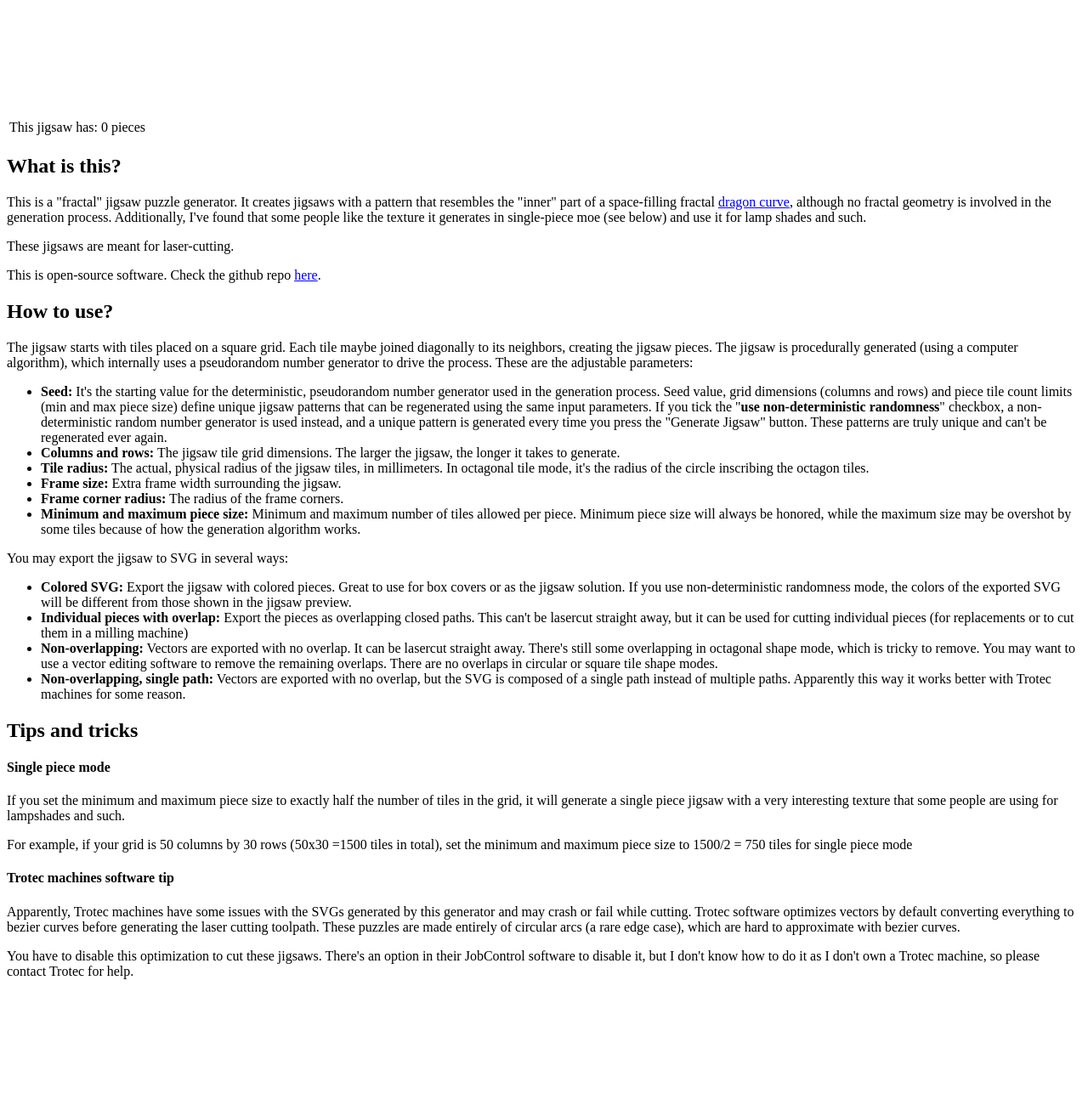
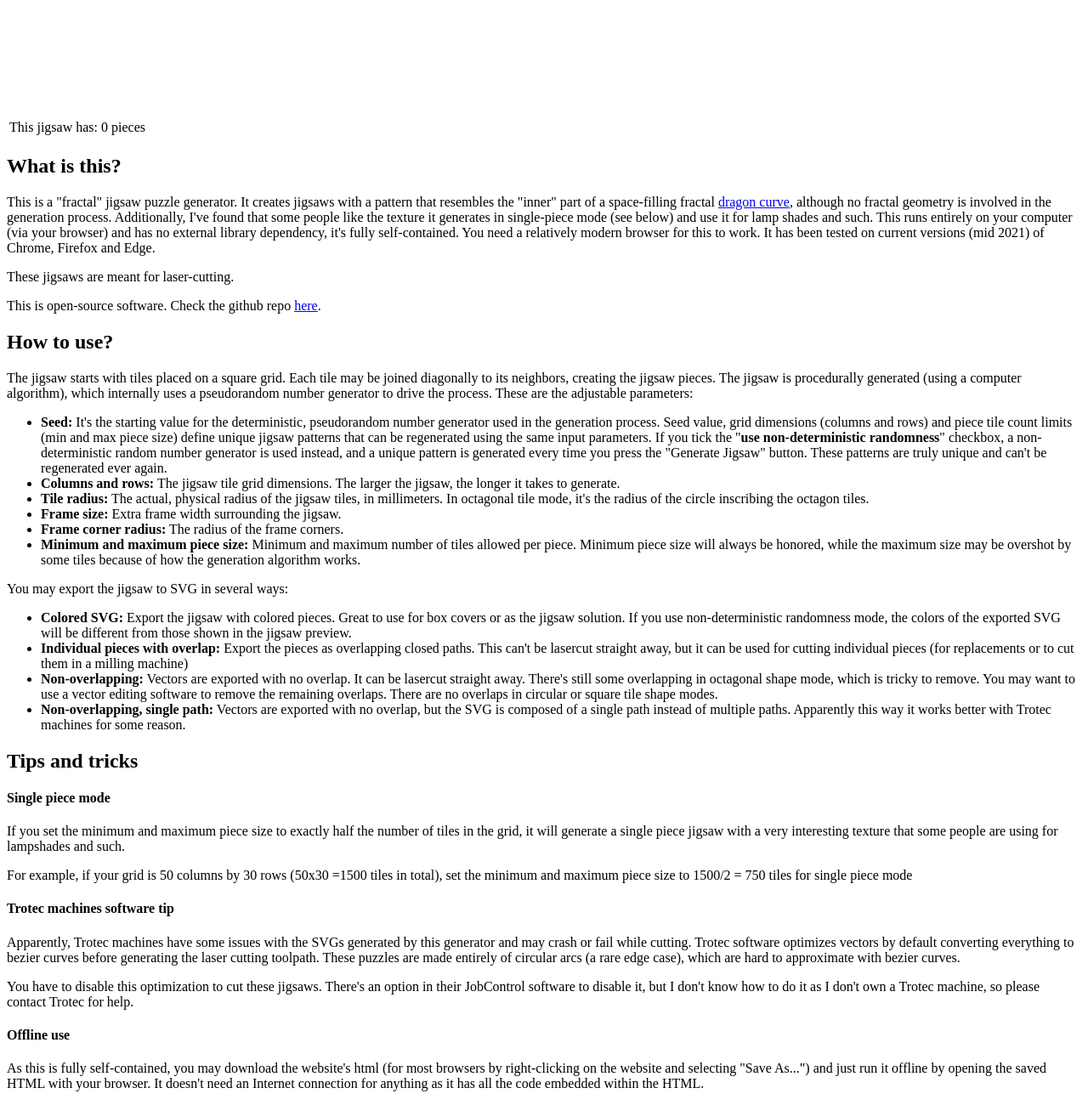
Before and after one commit to proceduraljigsaw/Fractalpuzzlejs, a plain HTML site: page index.html in a window 1280 px wide. Shown: the part 414-1714 px from the top of the page at 85% size. Before the commit the page ends 1582 px from the top, so only its background shows below. Drawn offline with Linux system fonts and the light colour scheme.

Commit message:
Typo and extra tips

```diff
--- a/index.html
+++ b/index.html
@@ -812,12 +812,14 @@
       It creates jigsaws with a pattern that resembles the "inner" part of a space-filling fractal <a
          href="https://en.wikipedia.org/wiki/Dragon_curve">dragon curve</a>, although no fractal geometry is involved in
       the generation process. Additionally, I've found that some people like the texture it generates in single-piece
-      moe (see below) and use it for lamp shades and such.</p>
+      mode (see below) and use it for lamp shades and such. This runs entirely on your computer (via your browser) and has no external library
+      dependency, it's fully self-contained. You need a relatively modern browser for this to work. It has been tested on current versions (mid 2021)
+      of Chrome, Firefox and Edge.</p>
    <p>These jigsaws are meant for laser-cutting.</p>
    <p>This is open-source software. Check the github repo <a
          href="https://github.com/proceduraljigsaw/Fractalpuzzlejs">here</a>.</p>
    <h2>How to use?</h2>
-   <p>The jigsaw starts with tiles placed on a square grid. Each tile maybe joined diagonally to its neighbors, creating
+   <p>The jigsaw starts with tiles placed on a square grid. Each tile may be joined diagonally to its neighbors, creating
       the jigsaw pieces. The jigsaw is procedurally generated (using a computer algorithm), which internally uses a pseudorandom number generator to drive the
       process. These are the adjustable parameters:</p>
    <ul>
@@ -865,6 +867,11 @@
       approximate with bezier curves. </p>
    <p>You have to disable this optimization to cut these jigsaws. There's an option in their JobControl software to
       disable it, but I don't know how to do it as I don't own a Trotec machine, so please contact Trotec for help.</p>
+   <h4>Offline use</h4>
+   <p>As this is fully self-contained, you may download the website's html (for most browsers by right-clicking on the website and selecting
+      "Save As...") and just run it offline by opening the saved HTML with your browser. It doesn't need an Internet connection for
+      anything as it has all the code embedded within the HTML.</p>
+
 </body>
 
 </html>
```
